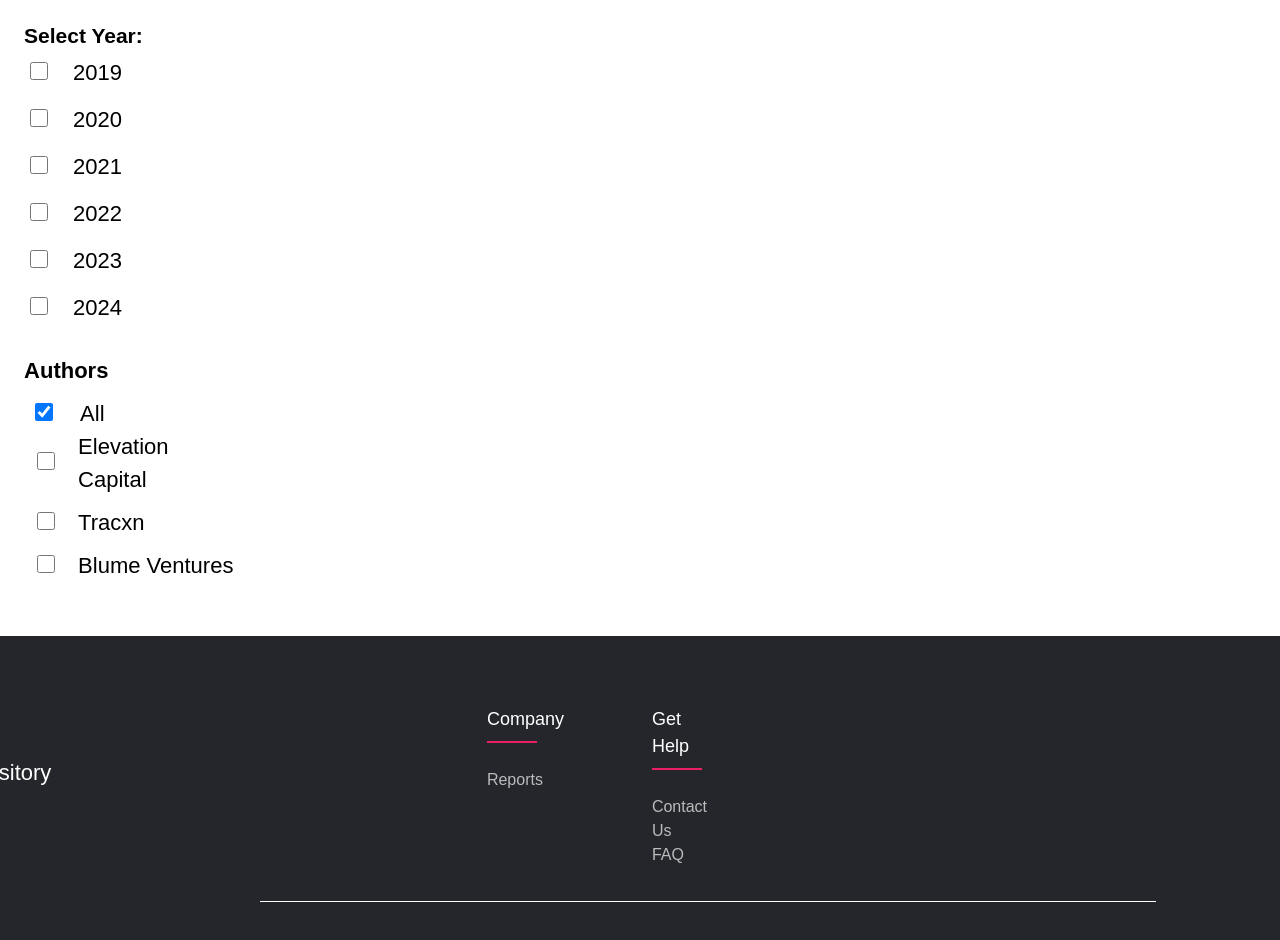
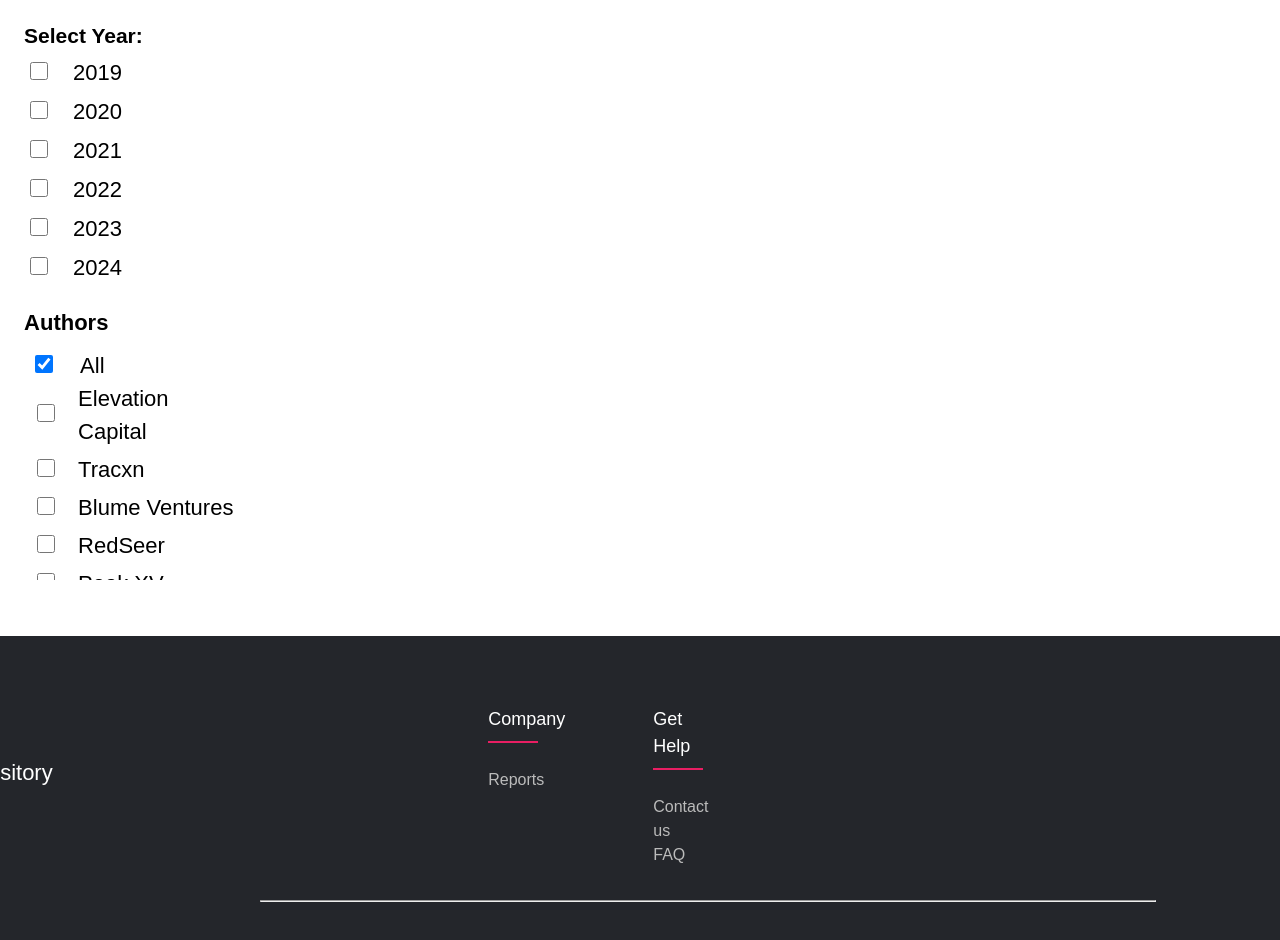
Before and after one commit to shashank-mishra14/TheVCProj, a React (Create React App) app: page /reportspage in a window 1280 px wide. Shown: the part 280-1220 px from the top of the page. Built offline with nearby package versions, Linux system fonts and the light colour scheme; no server answers; a web font is replaced by a local one.

Commit message:
reduced the distance between the filters

```diff
--- a/src/Sidebar/Authors/Author.css
+++ b/src/Sidebar/Authors/Author.css
@@ -37,7 +37,7 @@
   display: flex;
   align-items: center;
   font-size: 22px; /* Adjust font size for better readability */
-  padding-bottom: 10px;
+  padding-bottom: 5px;
   margin-left: -90px; /* Reduce margin-left for closer alignment */
 }
 
--- a/src/Sidebar/Category/Category.module.css
+++ b/src/Sidebar/Category/Category.module.css
@@ -36,7 +36,7 @@
 
 }
 .checklistinput{
-  padding-bottom:5px;
+  padding-bottom:-15px;
   margin-right: -90px;
   font-size:26px;
 }
--- a/src/Sidebar/Sidebar.css
+++ b/src/Sidebar/Sidebar.css
@@ -31,7 +31,7 @@
 
 .container-yearlist {
   margin-left: -97px;
-  padding-bottom: 10px;
+  padding-bottom: 2px;
 
 }
 
@@ -48,7 +48,7 @@
 }
 .checklist-year {
   margin-left: -98px;
-  padding-bottom: 10px;
+  padding-bottom: 5px;
   font-size: 22px;
 
 }
--- a/src/components/Footer/Footer.css
+++ b/src/components/Footer/Footer.css
@@ -52,7 +52,7 @@
 	z-index: 3; /* Increased z-index */
 
 }
-.footer::before {
+.footer hr{
 	content: "";
 	position: absolute;
 	bottom: 45px; /* Adjust this value to control the distance from the bottom */
@@ -70,6 +70,15 @@
    width: 25%;
    padding: 0 15px;
    padding-right: 150px;
+}
+.footer-heading{
+	font-size: 18px;
+	color: #ffffff;
+	text-transform: capitalize;
+	margin-top: 15px;
+	font-weight: 500;
+
+
 }
 .footer-col h4{
 	font-size: 18px;
@@ -94,7 +103,7 @@
 }
 .footer-col ul li a{
 	font-size: 16px;
-	text-transform: capitalize;
+	/* text-transform: capitalize; */
 	color: #ffffff;
 	text-decoration: none;
 	font-weight: 300;
@@ -104,7 +113,7 @@
 }
 .footer-col ul li a:hover{
 	color: #ffffff;
-	padding-left: 8px;
+	padding-left: 10px;
 }
 /*responsive*/
 @media(max-width: 767px){
--- a/src/components/Footer/Footer.jsx
+++ b/src/components/Footer/Footer.jsx
@@ -19,10 +19,6 @@
                   <a href="/reportspage">Reports</a>
                 </li>
                 <li>
-                  {/* <a href="#">our services</a>
-                </li>
-                <li>
-                  <a href="#">privacy policy</a> */}
                 </li>
               </ul>
             </div>
@@ -30,44 +26,21 @@
               <h4>get help</h4>
               <ul>
                 <li>
-                <a href="/contact">Contact Us</a>
+                <a href="/contact">Contact us</a>
                   <a href="/contact">FAQ</a>
                 </li>
                 <li>
-                  {/* <a href="#">Cookies Policies</a>
-                </li>
-                <li>
-                  <a href="#">Privacy Policies</a>
-                </li>
-                <li>
-                  <a href="#">Data Processing</a> */}
                 </li>
                 <li>
                   <a href="#"></a>
                 </li>
               </ul>
             </div>
-
-            {/* <div class="footer-col">
-              <h4>follow us</h4>
-              <div class="social-links">
-                <a href="#">
-                  <i class="fab fa-facebook-f"></i>
-                </a>
-                <a href="#">
-                  <i class="fab fa-twitter"></i>
-                </a>
-                <a href="#">
-                  <i class="fab fa-instagram"></i>
-                </a>
-                <a href="#">
-                  <i class="fab fa-linkedin-in"></i>
-                </a>
-              </div>
-            </div> */}
+            <hr />
           </div>
         </div>
       </footer>
+
     </div>
   );
 };
```
